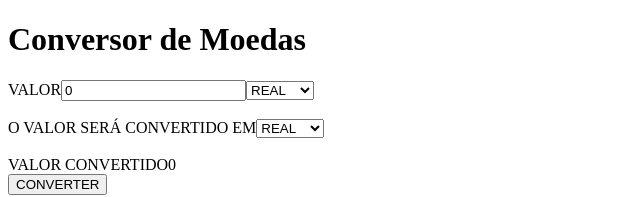
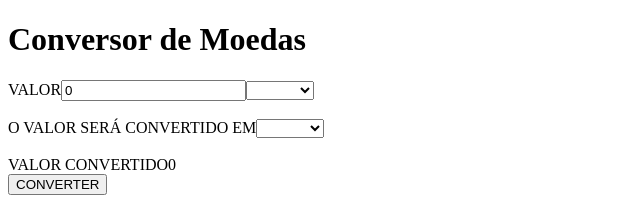
Before and after one commit to josusz/conversor-moedas, an Angular app: page / in a window 1280 px wide. Shown: the top 197 px of the page, without its empty margins (0-640 px from the left). Built offline with nearby package versions, Linux system fonts and the light colour scheme.

Commit message:
ajustes html

```diff
--- a/src/app/conversor/conversor.component.html
+++ b/src/app/conversor/conversor.component.html
@@ -1,21 +1,21 @@
-<form>
+<form class="fieldset">
   <h1>Conversor de Moedas</h1>
   <div class="mb-3">
     <label for="valor" class="form-label">VALOR</label>
     <input type="number" [(ngModel)]="valor" class="form-control" name="valor">
-    <select name="moedaOrigem">
-        <option (ngModel)="moedaOrigem">REAL</option>
-        <option value="dolar">DÓLAR</option>
-        <option value="euro">EURO</option>
+    <select [(ngModel)]="moedaOrigem" name="moedaOrigem">
+        <option [ngValue]="'real'">REAL</option>
+        <option [ngValue]="'dolar'">DÓLAR</option>
+        <option [ngValue]="'euro'">EURO</option>
     </select>
   </div>
   <br>
   <div class="mb-3">
     <label for="moedaDestino" class="form-label">O VALOR SERÁ CONVERTIDO EM</label>
-    <select name="moedaDestino">
-        <option value="moedaDestino">REAL</option>
-        <option (ngModel)="moedaDestino">DÓLAR</option>
-        <option value="euro">EURO</option>
+    <select [(ngModel)]="moedaDestino" name="moedaDestino">
+        <option [ngValue]="'real'">REAL</option>
+        <option [ngValue]="'dolar'">DÓLAR</option>
+        <option [ngValue]="'euro'">EURO</option>
     </select>
   </div>
   <br>
--- a/src/app/conversor/conversor.component.ts
+++ b/src/app/conversor/conversor.component.ts
@@ -13,11 +13,11 @@ export class ConversorComponent{
 
   converter(){
     if (this.moedaOrigem === "real" && this.moedaDestino === "dolar") {
-      this.valorConvertido = this.valor / 5.2;
+      this.valorConvertido = this.valor / 5.5;
     } else if (this.moedaOrigem === "real" && this.moedaDestino === "euro") {
       this.valorConvertido = this.valor / 6.2;
     } else if (this.moedaOrigem === "dolar" && this.moedaDestino === "real") {
-      this.valorConvertido = this.valor * 5.2;
+      this.valorConvertido = this.valor * 5.5;
     } else if (this.moedaOrigem === "euro" && this.moedaDestino === "real") {
       this.valorConvertido = this.valor * 6.2;
     } else {
```
